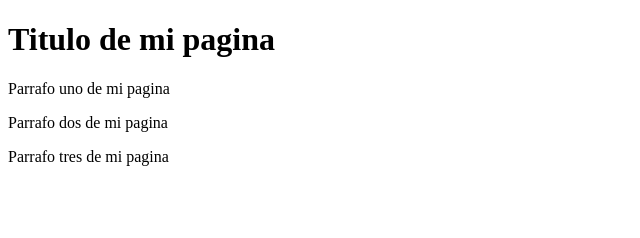
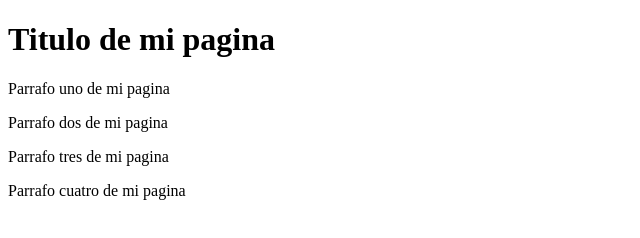
Before and after one commit to Abelardo98/web-Empresa3, a plain HTML site: page index.html in a window 1280 px wide. Shown: the whole page, without its empty margins (0-640 px from the left). Drawn offline with Linux system fonts and the light colour scheme.

Commit message:
parrafo cuatro

```diff
--- a/index.html
+++ b/index.html
@@ -11,5 +11,6 @@
     <p>Parrafo uno de mi pagina</p>
     <p>Parrafo dos de mi pagina</p>
     <p>Parrafo tres de mi pagina</p>
+    <p>Parrafo cuatro de mi pagina</p>
 </body>
 </html>
```
